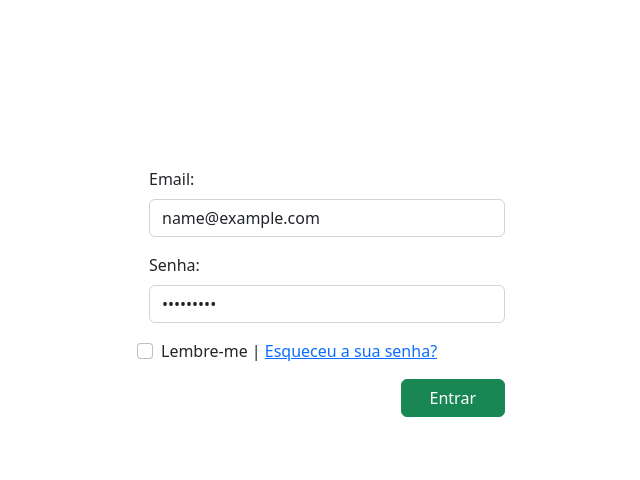
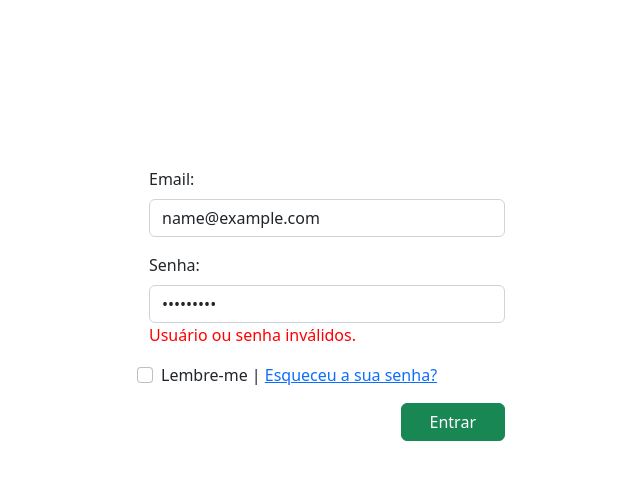
Before and after one commit to Rick504/CRUDSnap_frontend, a Vue app: page /login in a window 1280 px wide. Both pictures are taken after typing "name@example.com", "Sample123" into the empty fields and a click on the button "Entrar". Shown: the top 480 px of the page, without its empty margins (313-953 px from the left). Built offline with nearby package versions, Linux system fonts and the light colour scheme; no server answers.

Commit message:
criando aviso de erro ao logar e redirect com sucesso ao logar

```diff
--- a/src/views/Login.vue
+++ b/src/views/Login.vue
@@ -8,12 +8,15 @@ const router = useRouter();
 
 const email = ref('');
 const password = ref('');
+const loginError = ref(false)
 
 async function login() {
-    const loginOk = await loginService(email.value, password.value)
-    if (loginOk) {
-        router.push('/')
+    const login = await loginService(email.value, password.value)
+    if (!login) {
+        loginError.value = true
+        return
     }
+    router.push('/')
 }
 
 </script>
@@ -29,6 +32,7 @@ async function login() {
             <div class="offset-4 col-4 mb-3">
                 <label for="exampleInputPassword1" class="form-label">Senha:</label>
                 <input v-model="password" type="password" class="form-control" id="exampleInputPassword1">
+                <span v-if="loginError" id="loginError">Usuário ou senha inválidos.</span>
             </div>
             <div class="offset-4 col-4 mb-3 px-4 form-check">
                 <input type="checkbox" class="form-check-input" id="exampleCheck1">
@@ -50,4 +54,8 @@ async function login() {
 form {
     margin-top: 15%;
 }
+
+#loginError {
+    color: red;
+}
 </style>
```
